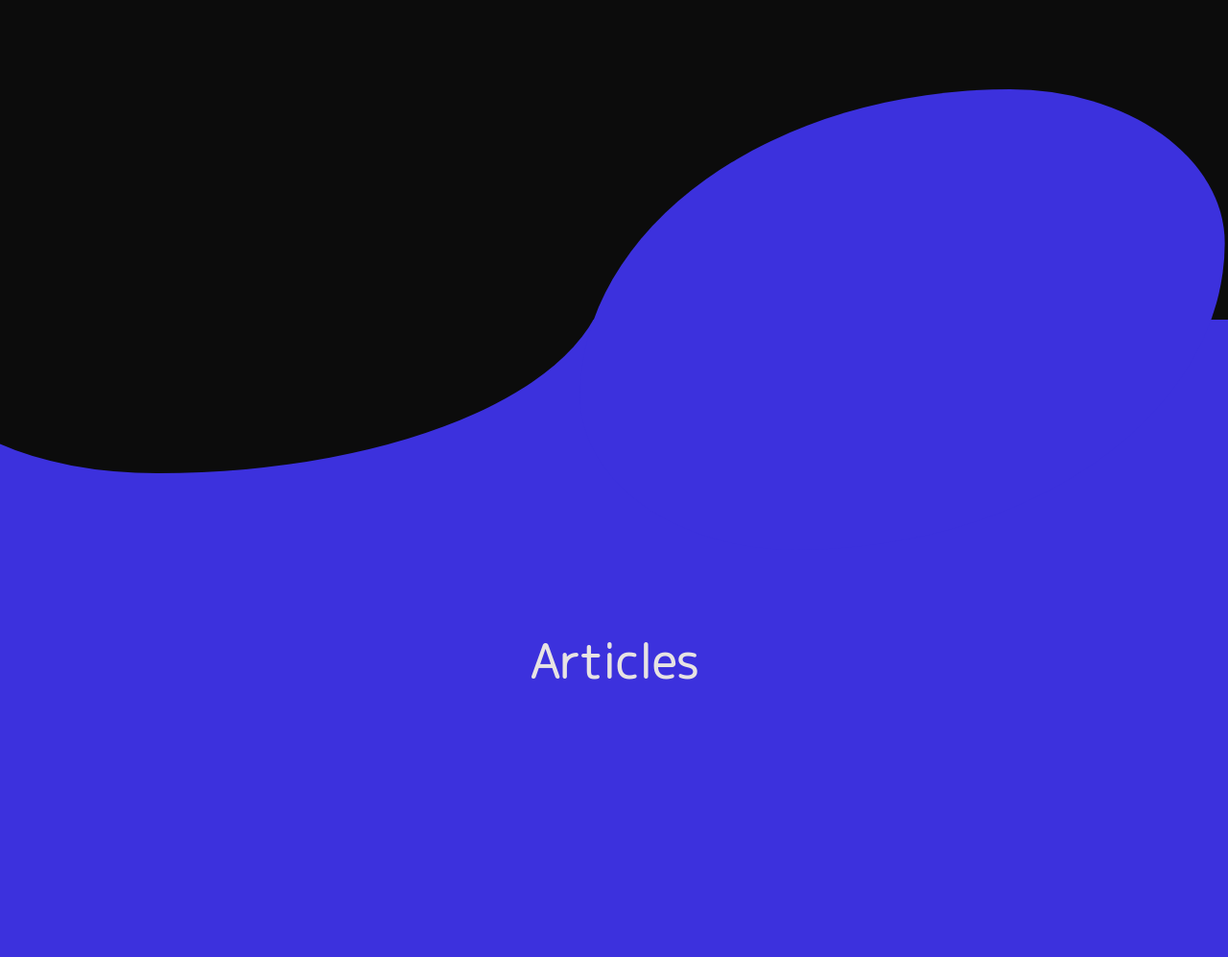
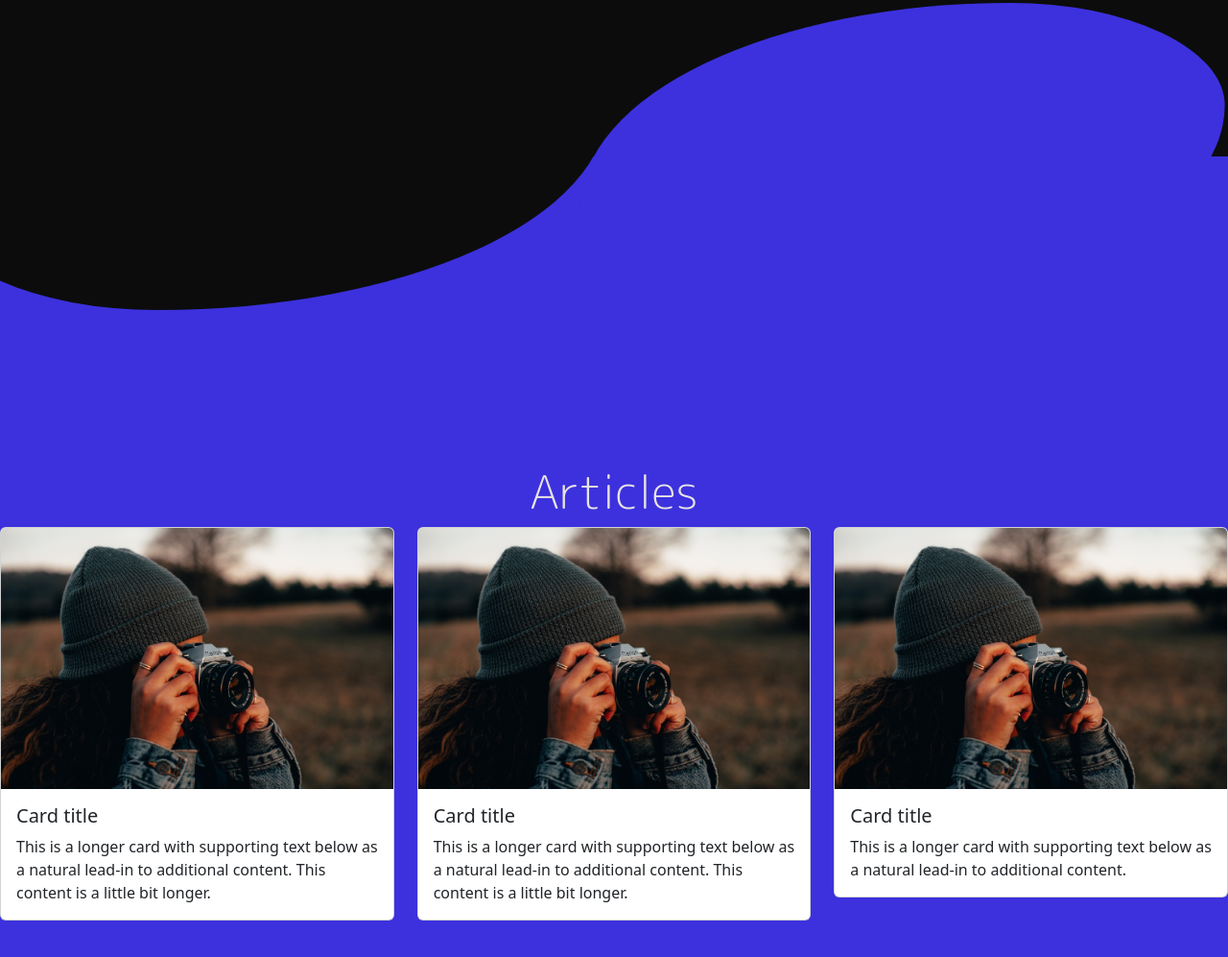
Before and after one commit to sarvagya230/havk, a plain HTML site: page index.html in a window 1280 px wide. Shown: the part 1667-2664 px from the top of the page at 96% size. Drawn offline with nearby package versions, Linux system fonts and the light colour scheme.

Commit message:
initial commit

```diff
--- a/index.html
+++ b/index.html
@@ -12,6 +12,8 @@
 <link href="https://fonts.googleapis.com/css2?family=M+PLUS+Rounded+1c:wght@300&family=Nunito:wght@300&display=swap" rel="stylesheet">
 <link href="https://fonts.googleapis.com/css2?family=Noto+Sans:wght@300&display=swap" rel="stylesheet">
 <link rel="stylesheet" href="./styles.css">
+<link href="https://cdn.jsdelivr.net/npm/bootstrap@5.3.0-alpha1/dist/css/bootstrap.min.css" rel="stylesheet" integrity="sha384-GLhlTQ8iRABdZLl6O3oVMWSktQOp6b7In1Zl3/Jr59b6EGGoI1aFkw7cmDA6j6gD" crossorigin="anonymous">
+<script src="https://cdn.jsdelivr.net/npm/bootstrap@5.3.0-alpha1/dist/js/bootstrap.bundle.min.js" integrity="sha384-w76AqPfDkMBDXo30jS1Sgez6pr3x5MlQ1ZAGC+nuZB+EYdgRZgiwxhTBTkF7CXvN" crossorigin="anonymous"></script>
     <script defer src="./app.js"></script>
 </head>
 <body>
@@ -64,8 +66,37 @@
     <div class="circle " ></div>
     <h1 >Articles</h1>
     <div class="articleList">
-        <div></div>
+        <br>
+        <div class="row row-cols-1 row-cols-md-3 g-4">
+            <div class="col hidden">
+              <div class="card">
+                <img src="./photo-1575936123452-b67c3203c357.jpg" class="card-img-top" alt="...">
+                <div class="card-body">
+                  <h5 class="card-title">Card title</h5>
+                  <p class="card-text">This is a longer card with supporting text below as a natural lead-in to additional content. This content is a little bit longer.</p>
+                </div>
+              </div>
+            </div>
+            <div class="col hidden">
+              <div class="card">
+                <img src="./photo-1575936123452-b67c3203c357.jpg" class="card-img-top" alt="...">
+                <div class="card-body">
+                  <h5 class="card-title">Card title</h5>
+                  <p class="card-text">This is a longer card with supporting text below as a natural lead-in to additional content. This content is a little bit longer.</p>
+                </div>
+              </div>
+            </div>
+            <div class="col hidden">
+              <div class="card">
+                <img src="./photo-1575936123452-b67c3203c357.jpg" class="card-img-top" alt="...">
+                <div class="card-body">
+                  <h5 class="card-title">Card title</h5>
+                  <p class="card-text">This is a longer card with supporting text below as a natural lead-in to additional content.</p>
+                </div>
+              </div>
+            </div>
 
+          </div>
     </div>
 </section>
 
--- a/styles.css
+++ b/styles.css
@@ -5,12 +5,26 @@ body{
 
     overflow-x: hidden;
 }
+h3{
+    font-size: 20px !important;
+}
+.articleList{
+    position: absolute;
+    display: flex;
+    flex-direction: row;
+}
+.col:nth-child(2){
+    transition-delay: 200ms;
 
+}
+.col:nth-child(3){
+    transition-delay: 400ms;
+}
 .articles{
     display: block;
     position: absolute;
-    transform: translateY(150%);
-    height: 100%;
+    transform: translateY(80%);
+    height: 150vh;
     width: 100vw;
     background: #3c31dd;
 }
@@ -22,7 +36,7 @@ body{
 
 }
 .circle2{
-    height: 40%;
+    height: 40vh;
     width: 52.5%;
 
 
@@ -36,7 +50,7 @@ body{
     rotate: 1800deg;
 }
 .circle{
-    height: 40%;
+    height: 40vh;
     width: 55%;
 
 
@@ -49,11 +63,12 @@ body{
     width: 100vw;
     display: block;
     position: absolute;
-    height: 150vh;
+    height: 120vh;
     z-index: 2;
     background: #0c0c0c;
 
 }
+
 .underline{
     width: 0%;
 
```
Also changed, not shown: photo-1575936123452-b67c3203c357.jpg (added).
